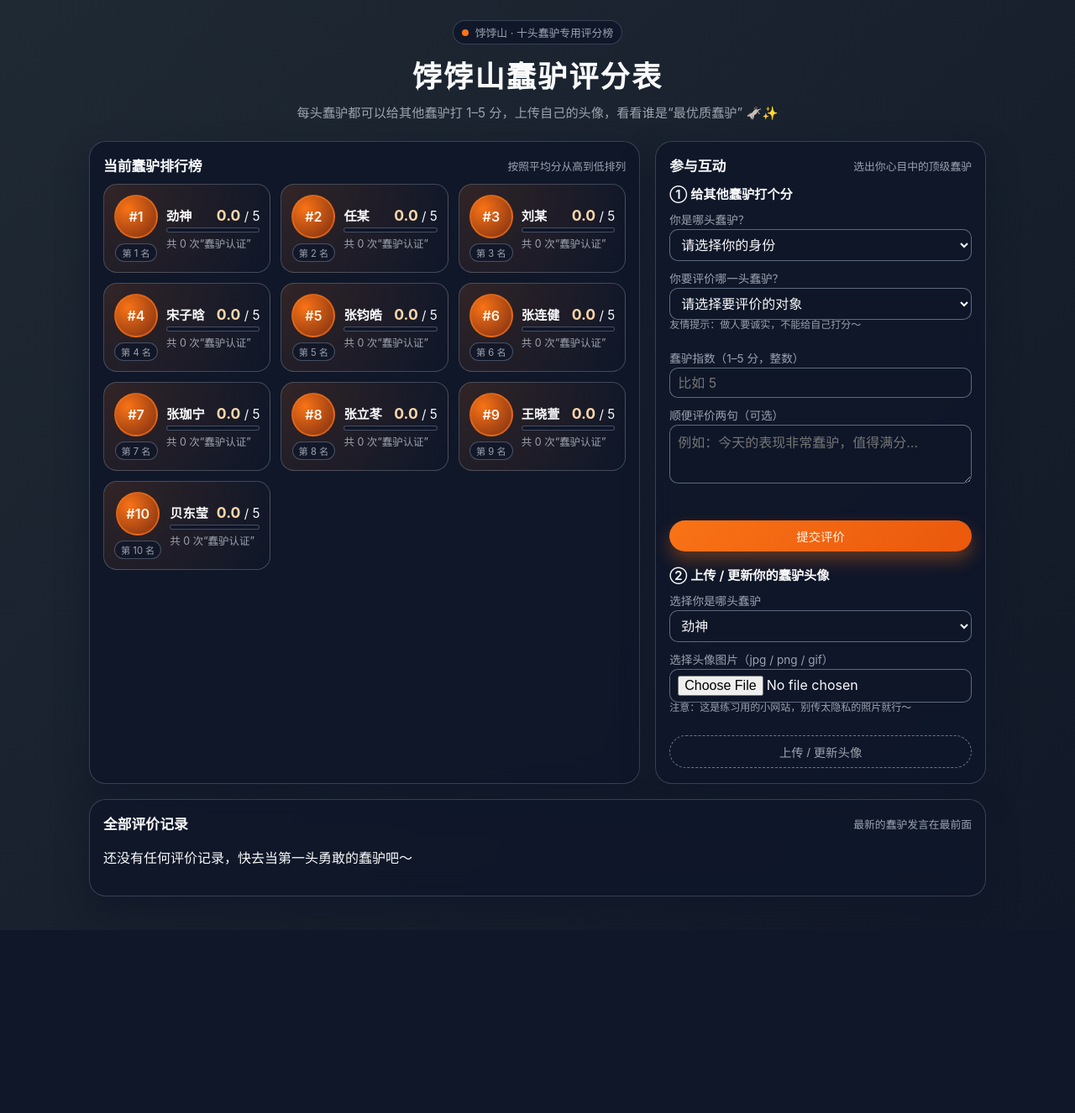
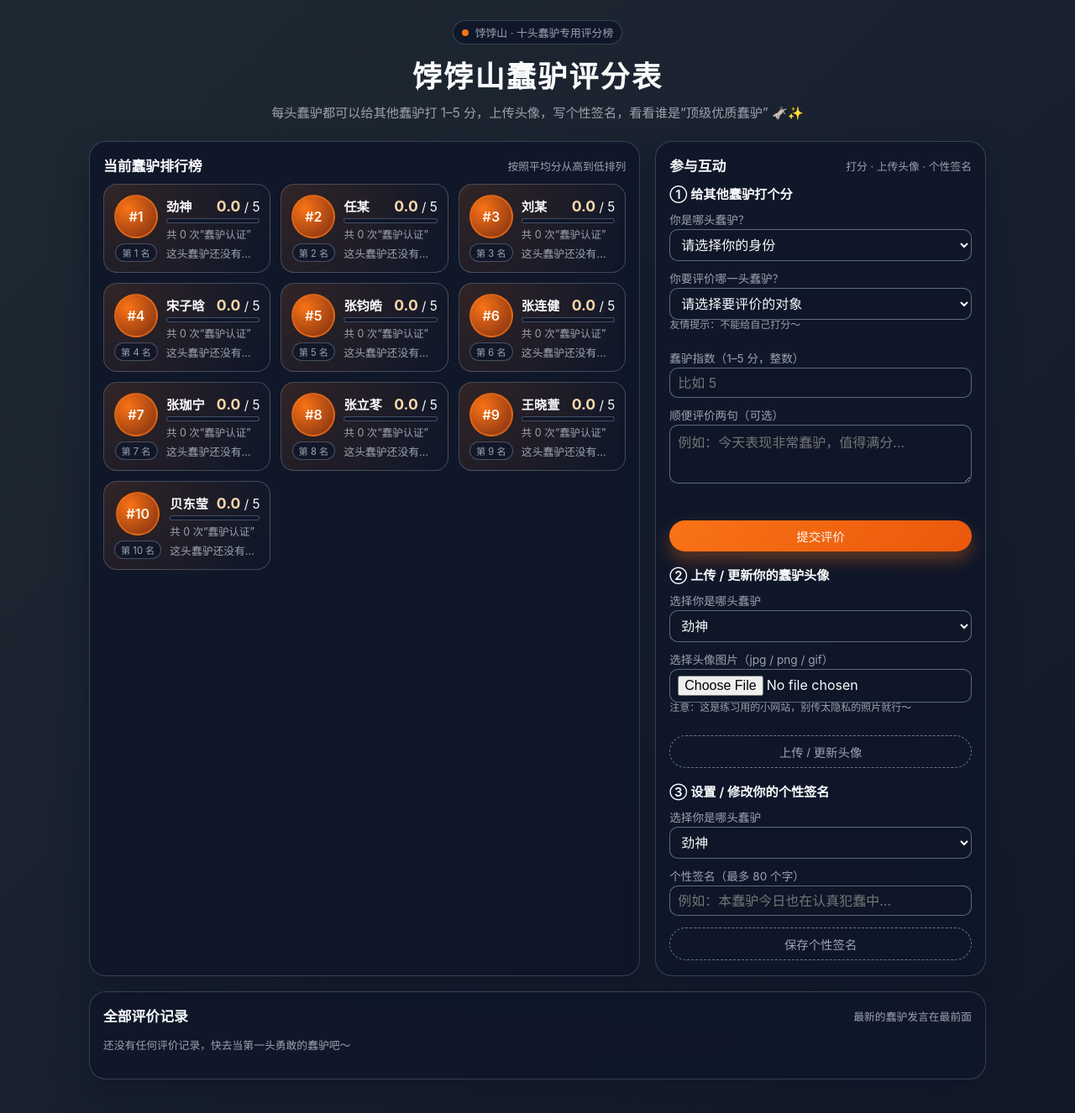
Before and after one commit to jinshenwudi/-hello2, a Flask app: page / in a window 1280 px wide. Shown: the whole page at 84% size. Before the commit the page ends 1068 px from the top, so only its background shows below. Run offline with Flask 3, Linux system fonts and the light colour scheme.

Commit message:
Update index.html

```diff
--- a/templates/index.html
+++ b/templates/index.html
@@ -21,7 +21,7 @@
 
         body {
             margin: 0;
-            font-family: -apple-system, BlinkMacSystemFont, "Segoe UI", systemui, sans-serif;
+            font-family: -apple-system, BlinkMacSystemFont, "Segoe UI", system-ui, sans-serif;
             background: var(--bg-gradient);
             color: var(--text-main);
             min-height: 100vh;
@@ -213,6 +213,21 @@
             color: var(--text-sub);
         }
 
+        .member-signature {
+            margin-top: 4px;
+            font-size: 0.8rem;
+            color: #e5e7eb;
+            font-style: italic;
+            white-space: nowrap;
+            overflow: hidden;
+            text-overflow: ellipsis;
+        }
+
+        .member-signature.empty {
+            color: var(--text-sub);
+            font-style: normal;
+        }
+
         .form-card {
             display: flex;
             flex-direction: column;
@@ -229,7 +244,8 @@
         select,
         input[type="number"],
         textarea,
-        input[type="file"] {
+        input[type="file"],
+        input[type="text"] {
             width: 100%;
             font: inherit;
             padding: 7px 9px;
@@ -242,7 +258,8 @@
 
         select:focus,
         input[type="number"]:focus,
-        textarea:focus {
+        textarea:focus,
+        input[type="text"]:focus {
             border-color: var(--accent);
             box-shadow: 0 0 0 1px rgba(249, 115, 22, 0.5);
         }
@@ -311,6 +328,53 @@
             color: var(--text-sub);
             margin-top: -4px;
         }
+
+        .muted {
+            font-size: 0.8rem;
+            color: var(--text-sub);
+        }
+
+        .rating-list {
+            max-height: 320px;
+            overflow-y: auto;
+            display: flex;
+            flex-direction: column;
+            gap: 8px;
+            padding-right: 4px;
+        }
+
+        .rating-item {
+            border-radius: 12px;
+            border: 1px solid rgba(148, 163, 184, 0.35);
+            padding: 8px 10px;
+            background: radial-gradient(circle at top left, rgba(248, 113, 22, 0.12), rgba(15, 23, 42, 0.9));
+        }
+
+        .rating-meta {
+            display: flex;
+            justify-content: space-between;
+            gap: 8px;
+            font-size: 0.85rem;
+            margin-bottom: 4px;
+        }
+
+        .rating-names {
+            font-weight: 500;
+        }
+
+        .rating-score {
+            color: #fed7aa;
+        }
+
+        .rating-comment {
+            font-size: 0.85rem;
+            margin-bottom: 2px;
+        }
+
+        .rating-time {
+            font-size: 0.75rem;
+            color: var(--text-sub);
+        }
     </style>
 </head>
 <body>
@@ -322,7 +386,7 @@
         </div>
         <h1>饽饽山蠢驴评分表</h1>
         <div class="subtitle">
-            每头蠢驴都可以给其他蠢驴打 1–5 分，上传自己的头像，看看谁是“最优质蠢驴” 🫏✨
+            每头蠢驴都可以给其他蠢驴打 1–5 分，上传头像，写个性签名，看看谁是“顶级优质蠢驴” 🫏✨
         </div>
     </header>
 
@@ -361,17 +425,24 @@
                             <div class="member-meta">
                                 共 {{ m.rating_count }} 次“蠢驴认证”
                             </div>
+                            <div class="member-signature {% if not m.signature %}empty{% endif %}">
+                                {% if m.signature %}
+                                    “{{ m.signature }}”
+                                {% else %}
+                                    这头蠢驴还没有写签名～
+                                {% endif %}
+                            </div>
                         </div>
                     </article>
                 {% endfor %}
             </div>
         </section>
 
-        <!-- 右侧：操作区（评分 + 上传头像） -->
+        <!-- 右侧：操作区（评分 + 上传头像 + 设置签名） -->
         <section class="card">
             <div class="card-title">
                 <h2>参与互动</h2>
-                <small>选出你心目中的顶级蠢驴</small>
+                <small>打分 · 上传头像 · 个性签名</small>
             </div>
 
             <!-- 评分表单 -->
@@ -396,7 +467,7 @@
                             <option value="{{ m.id }}">{{ m.name }}</option>
                         {% endfor %}
                     </select>
-                    <p class="hint">友情提示：做人要诚实，不能给自己打分～</p>
+                    <p class="hint">友情提示：不能给自己打分～</p>
                 </div>
 
                 <div>
@@ -406,7 +477,7 @@
 
                 <div>
                     <label for="comment-input">顺便评价两句（可选）</label>
-                    <textarea id="comment-input" placeholder="例如：今天的表现非常蠢驴，值得满分…"></textarea>
+                    <textarea id="comment-input" placeholder="例如：今天表现非常蠢驴，值得满分…"></textarea>
                 </div>
 
                 <div class="status" id="rate-status"></div>
@@ -417,7 +488,7 @@
             </div>
 
             <!-- 上传头像表单 -->
-            <form class="form-card" action="/upload-avatar" method="post" enctype="multipart/form-data">
+            <form class="form-card" action="/upload-avatar" method="post" enctype="multipart/form-data" style="margin-bottom: 16px;">
                 <div class="section-title">② 上传 / 更新你的蠢驴头像</div>
 
                 <div>
@@ -439,8 +510,32 @@
                     上传 / 更新头像
                 </button>
             </form>
+
+            <!-- 个性签名表单 -->
+            <form class="form-card" action="/update-signature" method="post">
+                <div class="section-title">③ 设置 / 修改你的个性签名</div>
+
+                <div>
+                    <label for="signature-member">选择你是哪头蠢驴</label>
+                    <select id="signature-member" name="member_id">
+                        {% for m in members %}
+                            <option value="{{ m.id }}">{{ m.name }}</option>
+                        {% endfor %}
+                    </select>
+                </div>
+
+                <div>
+                    <label for="signature-input">个性签名（最多 80 个字）</label>
+                    <input id="signature-input" type="text" name="signature" placeholder="例如：本蠢驴今日也在认真犯蠢中…">
+                </div>
+
+                <button class="btn btn-ghost" type="submit">
+                    保存个性签名
+                </button>
+            </form>
         </section>
     </div>
+
     <!-- 全部评价记录 -->
     <section class="card" style="margin-top: 18px;">
         <div class="card-title">
@@ -469,7 +564,7 @@
             <p class="muted">还没有任何评价记录，快去当第一头勇敢的蠢驴吧～</p>
         {% endif %}
     </section>
-</div>  <!-- page 结束 -->
+</div>
 
 <script>
     async function submitRating() {
```
